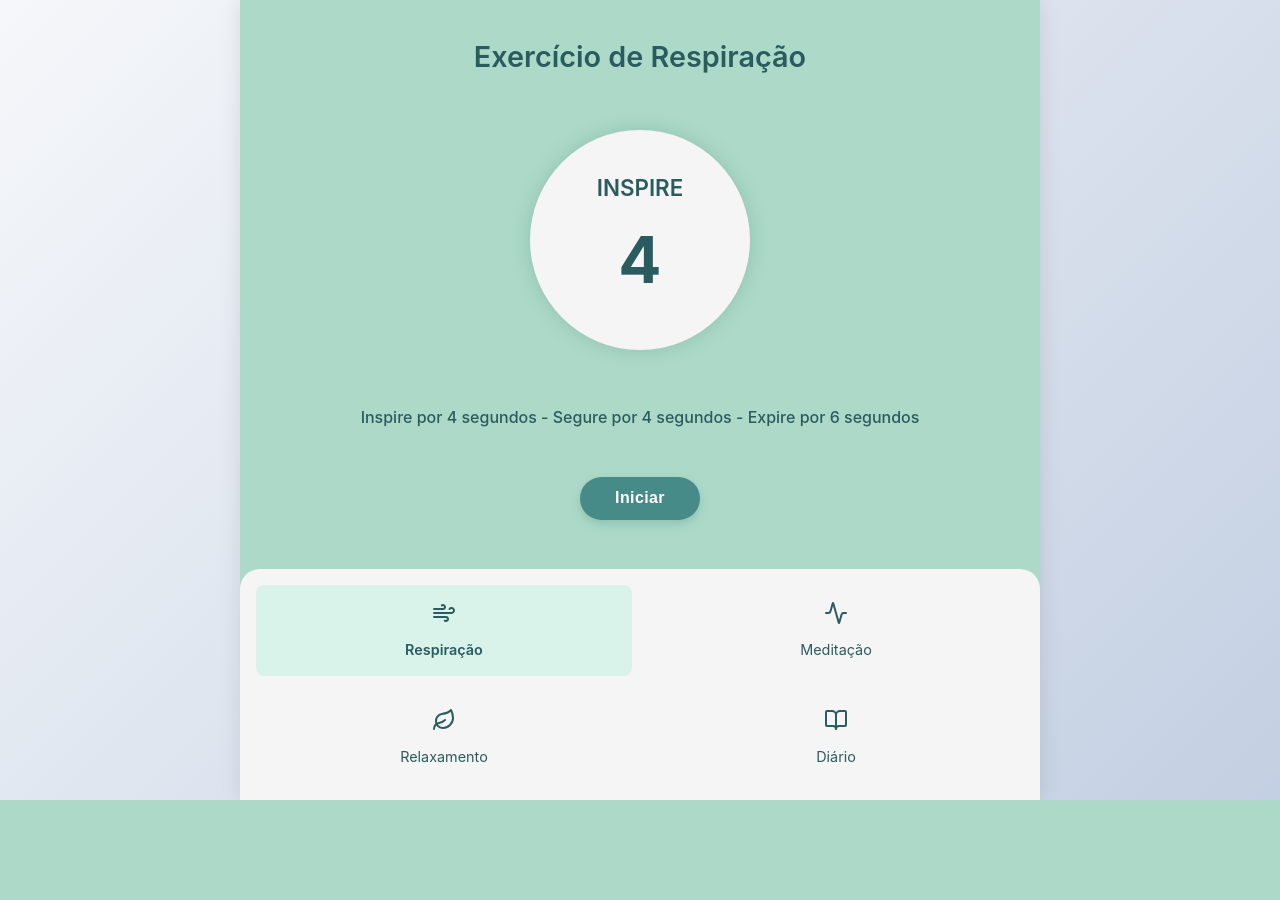
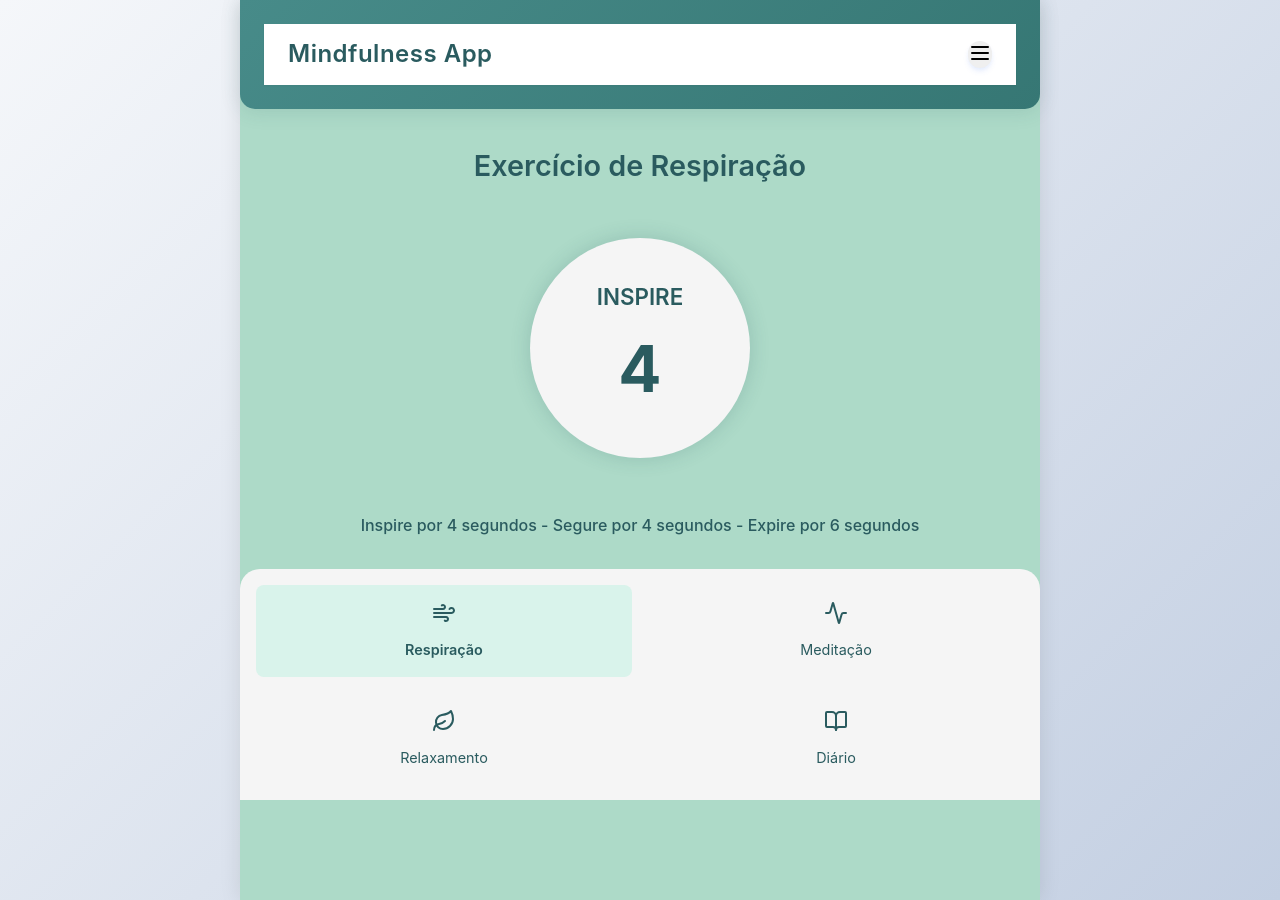
Before and after one commit to Zezoca29/front-mindDesk, a React (Vite) app: page /mind-desk in a window 1280 px wide. Before the commit the page ends 800 px from the top, so only its background shows below. Built offline with nearby package versions, Linux system fonts and the light colour scheme.

Commit message:
Implementação de Menu

```diff
--- a/src/pages/Login.jsx
+++ b/src/pages/Login.jsx
@@ -12,7 +12,7 @@ const Login = () => {
     setError('');
 
     try {
-      const response = await fetch('https://65dc-2804-7f0-7d80-293a-59b7-a4a8-d7f6-8e11.ngrok-free.app/api/auth/login', {
+      const response = await fetch('https://faed-2804-7f0-7d80-1e00-c48c-9ad2-70f3-ee6b.ngrok-free.app/api/auth/login', {
         method: 'POST',
         headers: {
           'Content-Type': 'application/json',
--- a/src/pages/MindfulnessApp.jsx
+++ b/src/pages/MindfulnessApp.jsx
@@ -1,6 +1,7 @@
 import { useState, useEffect, useRef } from 'react';
 import { Leaf, BookOpen, Heart, Wind, Activity, Menu, Clock, Moon, Sun, Cloud, VolumeX } from 'lucide-react';
 import './mindfulnessApp.css';
+import { LogOut, Settings, User, X } from 'lucide-react';
 
 export default function MindfulnessApp() {
   const [breathCount, setBreathCount] = useState(4);
@@ -11,6 +12,9 @@ export default function MindfulnessApp() {
   const [newJournalEntry, setNewJournalEntry] = useState('');
   const [currentMood, setCurrentMood] = useState('neutral');
   const breathingIntervalRef = useRef(null);
+  const [isMenuOpen, setIsMenuOpen] = useState(false);
+  const toggleMenu = () => setIsMenuOpen((open) => !open);
+
 
   // Variáveis para a meditação
   const [activeMeditationSession, setActiveMeditationSession] = useState(null);
@@ -638,6 +642,76 @@ export default function MindfulnessApp() {
 
   return (
     <div className="app-container">
+      <header className="app-header relative">
+      <div className="header-main flex justify-between items-center px-6 py-4 bg-white shadow-sm">
+        <div className="header-left">
+          <h1 className="text-2xl font-bold text-gray-800">Mindfulness App</h1>
+        </div>
+
+        <div className="header-right">
+          <button
+            onClick={toggleMenu}
+            className="header-toggle p-2 rounded-lg hover:bg-gray-100 transition-colors"
+            aria-label="Abrir menu"
+          >
+            {isMenuOpen ? <X size={24} /> : <Menu size={24} />}
+          </button>
+        </div>
+      </div>
+
+      {/* Menu Dropdown */}
+      {isMenuOpen && (
+        <div className="absolute right-0 top-full w-80 bg-white shadow-lg border border-gray-200 rounded-b-lg z-50">
+          {/* Informações do Usuário */}
+          <div className="p-4 border-b border-gray-100">
+            <div className="flex items-center space-x-3">
+              <div className="user-avatar w-12 h-12 bg-blue-500 rounded-full flex items-center justify-center text-white font-semibold">
+                <span>U</span>
+              </div>
+              <div className="user-details">
+                <div className="user-name text-lg font-semibold text-gray-800">Usuário</div>
+                <div className="plan-badge inline-block px-2 py-1 bg-green-100 text-green-800 text-sm rounded-full">
+                  Plano Básico
+                </div>
+              </div>
+            </div>
+          </div>
+
+          {/* Menu Items */}
+          <nav className="py-2">
+            <a href="#" className="flex items-center px-4 py-3 text-gray-700 hover:bg-gray-50 transition-colors">
+              <BookOpen size={20} className="mr-3 text-blue-500" />
+              <span>Recomendações de Livros</span>
+            </a>
+
+            <a href="#" className="flex items-center px-4 py-3 text-gray-700 hover:bg-gray-50 transition-colors">
+              <User size={20} className="mr-3 text-gray-500" />
+              <span>Perfil</span>
+            </a>
+
+            <a href="#" className="flex items-center px-4 py-3 text-gray-700 hover:bg-gray-50 transition-colors">
+              <Settings size={20} className="mr-3 text-gray-500" />
+              <span>Configurações</span>
+            </a>
+
+            <hr className="my-2 border-gray-100" />
+
+            <a href="#" className="flex items-center px-4 py-3 text-red-600 hover:bg-red-50 transition-colors">
+              <LogOut size={20} className="mr-3" />
+              <span>Sair</span>
+            </a>
+          </nav>
+        </div>
+      )}
+
+      {/* Overlay para fechar o menu */}
+      {isMenuOpen && (
+        <div
+          className="fixed inset-0 bg-black bg-opacity-20 z-40"
+          onClick={toggleMenu}
+        />
+      )}
+    </header>
       {/* Conteúdo Principal */}
       <main className="main-content">
         {renderContent()}
--- a/src/pages/mindfulnessApp.css
+++ b/src/pages/mindfulnessApp.css
@@ -946,3 +946,35 @@
       font-size: 1.2rem;
     }
   }
+
+  /* Header */
+  .app-header {
+    background: linear-gradient(135deg, #478B89 0%, #367774 100%);
+    box-shadow: 0 2px 20px rgba(42, 91, 95, 0.15);
+    position: sticky;
+    top: 0;
+    z-index: 100;
+    transition: all 0.3s ease;
+  }
+
+  .header-main {
+    display: flex;
+    justify-content: space-between;
+    align-items: center;
+    padding: 1rem 1.5rem;
+    min-height: 60px;
+  }
+
+  .header-left h1 {
+    color: unset;
+    font-size: 1.5rem;
+    font-weight: 600;
+    letter-spacing: 0.5px;
+    margin: 0;
+  }
+
+  .header-right {
+    display: flex;
+    align-items: center;
+    gap: 1rem;
+  }
```
